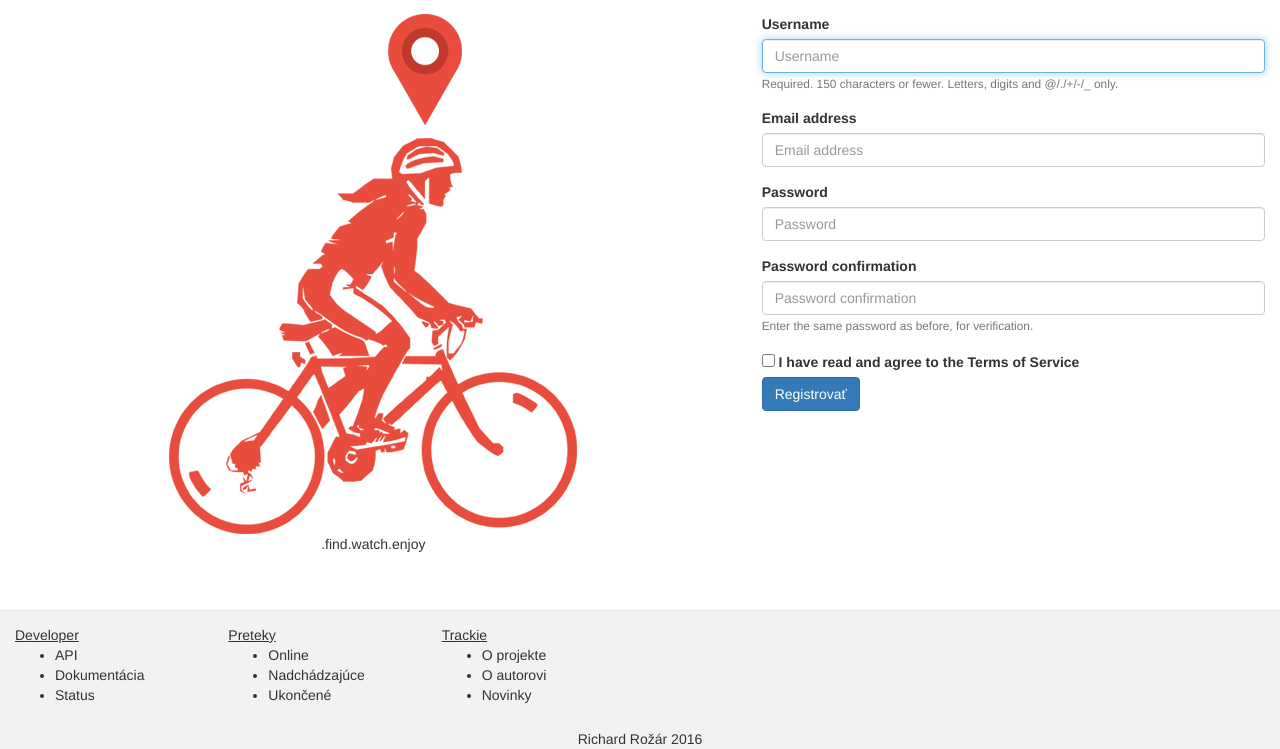
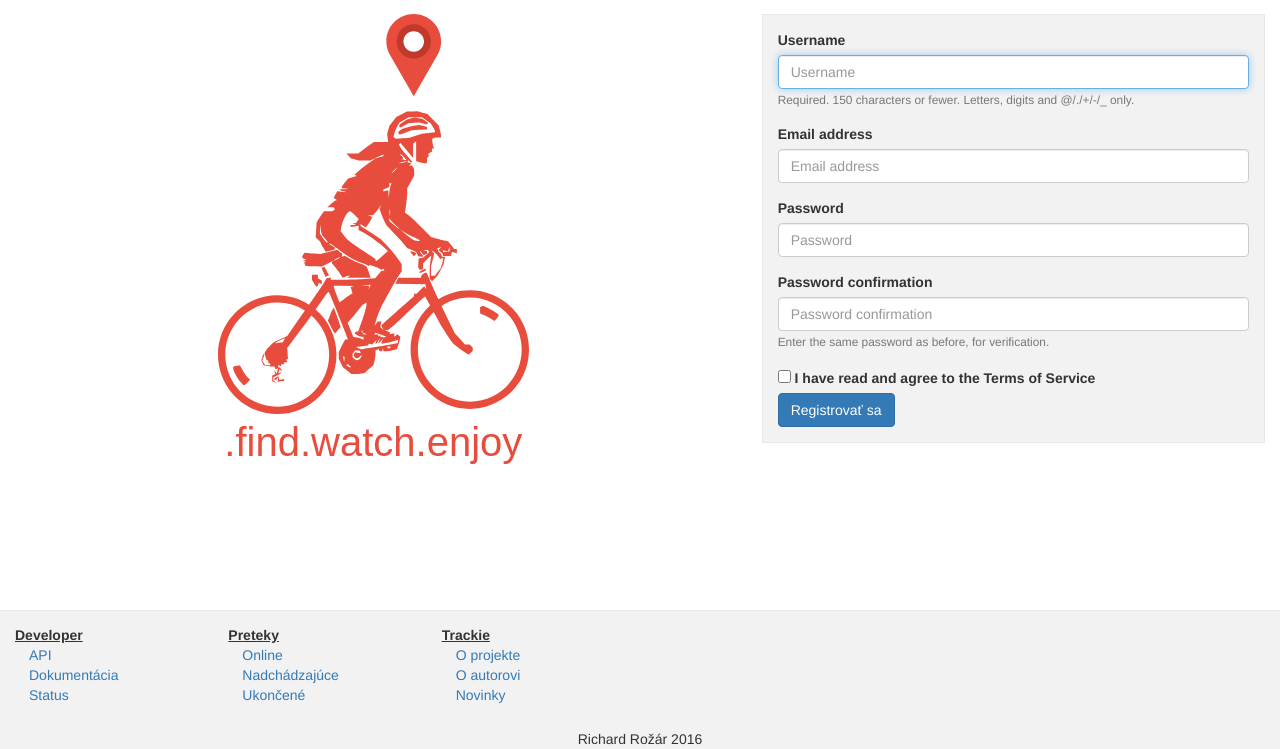
Before and after one commit to Redpoint1/Trackie, a Django app: page / in a window 1280 px wide. Shown: the part 51-800 px from the top of the page. Run offline with Django 3.2, Linux system fonts and the light colour scheme; some libraries are stand-ins or nearby versions.

Commit message:
Finished home page for unregistered users

```diff
--- a/web/domain_app/trackie/static/assets/trackie/css/custom-trackie.css
+++ b/web/domain_app/trackie/static/assets/trackie/css/custom-trackie.css
@@ -2,8 +2,25 @@
     position: relative;
 }
 
+.bold-text {
+    font-weight: bold;
+}
+.underline-text {
+    text-decoration: underline;
+}
+
 #header-logo {
     height: 100%;
+}
+
+#cyclist {
+    height: 400px;
+}
+
+#cyclist-text {
+    font-family: sans-serif;
+    font-size: 40px;
+    color: #e74c3c;
 }
 
 .searchbar-text {
@@ -34,6 +51,14 @@ footer .row {
     padding-top: 1em;
 }
 
+footer ul.footer-menu {
+    padding-left: 1em;
+}
+
+footer ul.footer-menu li {
+    list-style: none;
+}
+
 nav #header .dropdown-menu {
     padding: 0;
     box-shadow: none;
@@ -53,6 +78,12 @@ nav #header .dropdown-menu > li > a {
     padding: 5px 20px;
 }
 
+.registration-form {
+    border: 1px solid #e8e8e8;
+    background-color: #f2f2f2;
+    padding: 15px;
+}
+
 /* Sticky footer */
 html {
     height: 100%;
@@ -67,6 +98,7 @@ html {
 }
 
 .sticky-content {
+    margin-bottom: 15px;
     width: 100%;
     -webkit-flex: 1 0 auto;
         -ms-flex: 1 0 auto;
--- a/web/domain_app/trackie/templates/base.html
+++ b/web/domain_app/trackie/templates/base.html
@@ -59,27 +59,45 @@
         <div class="container-fluid">
              <div class="row">
                 <div class="col-xs-2">
-                    <u>Developer</u>
-                    <ul>
-                        <li>API</li>
-                        <li>Dokumentácia</li>
-                        <li>Status</li>
+                    <span class="bold-text underline-text">Developer</span>
+                    <ul class="footer-menu">
+                        <li>
+                            <a href="#" title="#">API</a>
+                        </li>
+                        <li>
+                            <a href="#" title="#">Dokumentácia</a>
+                        </li>
+                        <li>
+                            <a href="#" title="#">Status</a>
+                        </li>
                     </ul>
                 </div>
                 <div class="col-xs-2">
-                    <u>Preteky</u>
-                    <ul>
-                        <li>Online</li>
-                        <li>Nadchádzajúce</li>
-                        <li>Ukončené</li>
+                   <span class="bold-text underline-text">Preteky</span>
+                    <ul class="footer-menu">
+                        <li>
+                            <a href="#" title="#">Online</a>
+                        </li>
+                        <li>
+                            <a href="#" title="#">Nadchádzajúce</a>
+                        </li>
+                        <li>
+                            <a href="#" title="#">Ukončené</a>
+                        </li>
                     </ul>
                 </div>
                 <div class="col-xs-2">
-                    <u>Trackie</u>
-                    <ul>
-                        <li>O projekte</li>
-                        <li>O autorovi</li>
-                        <li>Novinky</li>
+                    <span class="bold-text underline-text">Trackie</span>
+                    <ul class="footer-menu">
+                        <li>
+                            <a href="#" title="#">O projekte</a>
+                        </li>
+                        <li>
+                            <a href="#" title="#">O autorovi</a>
+                        </li>
+                        <li>
+                            <a href="#" title="#">Novinky</a>
+                        </li>
                     </ul>
                 </div>
             </div>
--- a/web/domain_app/trackie/templates/unregistered/home.html
+++ b/web/domain_app/trackie/templates/unregistered/home.html
@@ -7,23 +7,22 @@
         <div class="col-sm-7">
             <div class="row">
                 <div class="col-xs-12 text-center">
-                    <img src="{% static 'assets/trackie/img/cyklista.png' %}" alt="cyclist" />
+                    <img src="{% static 'assets/trackie/img/cyclist.svg' %}" id="cyclist" alt="cyclist" />
                 </div>
             </div>
             <div class="row">
-                <div class="col-xs-12 text-center">
+                <div class="col-xs-12 text-center" id="cyclist-text">
                     .find.watch.enjoy
                 </div>
             </div>
         </div>
         <div class="col-sm-5">
-            <form action="#" method="post">
+            <form action="#" method="post" class="registration-form">
                 {% csrf_token %}
                 {% bootstrap_form form %}
-                {% bootstrap_form_errors form %}
                 {% buttons %}
                     <button type="submit" class="btn btn-primary">
-                        Registrovať
+                        Registrovať sa
                     </button>
                 {% endbuttons %}
             </form>
```
Also changed, not shown: web/domain_app/trackie/static/assets/trackie/img/cyclist.svg (added), web/domain_app/trackie/static/assets/trackie/img/cyklista.png (deleted).
